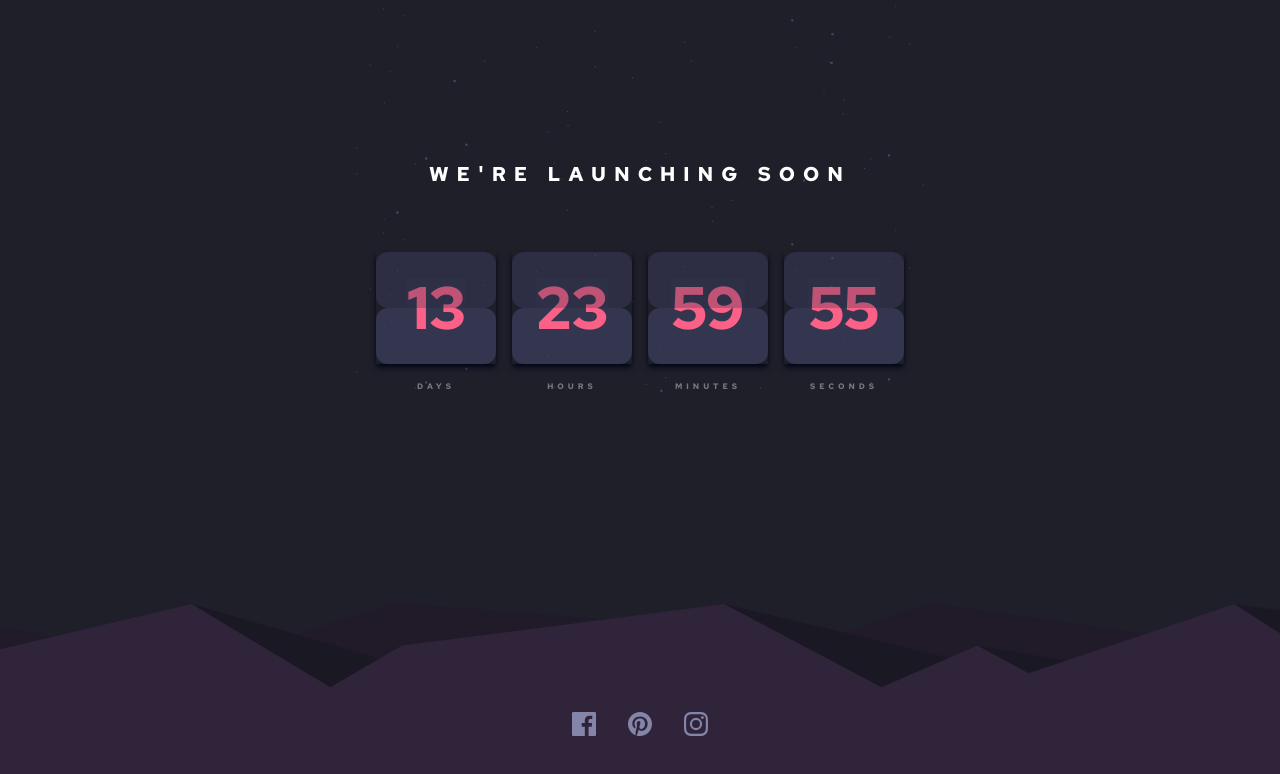
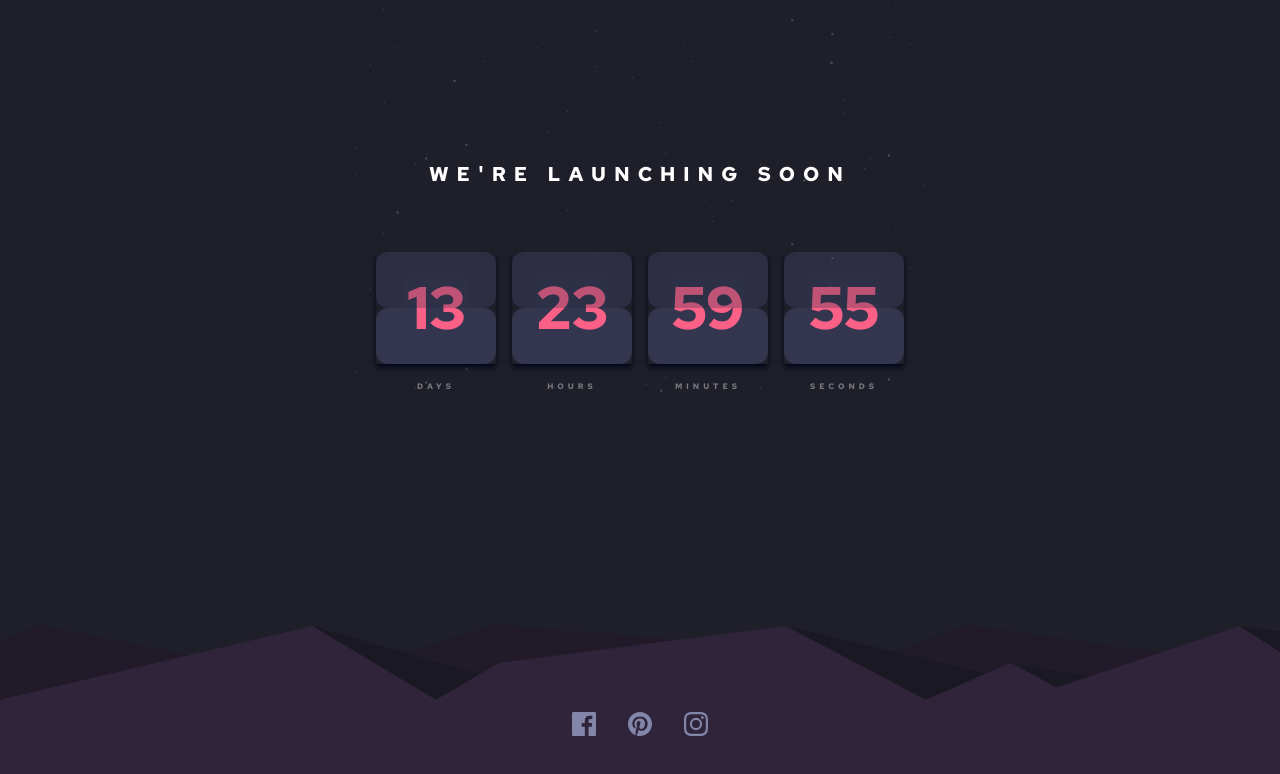
Before and after one commit to RaidEyes/countdown-timer, a React (Vite) app: page / in a window 1280 px wide. Shown: the top 774 px of the page. Built offline with nearby package versions, Linux system fonts and the light colour scheme.

Commit message:
Fix background size bug

```diff
--- a/src/input.css
+++ b/src/input.css
@@ -34,3 +34,9 @@ body {
   flex-direction: column;
   align-items: center;
 }
+
+@media (width > 648px) {
+  body {
+    background-size: contain;
+  }
+}
```
Also changed, not shown: 1 other file (tests, documents, lock files or other folders).
